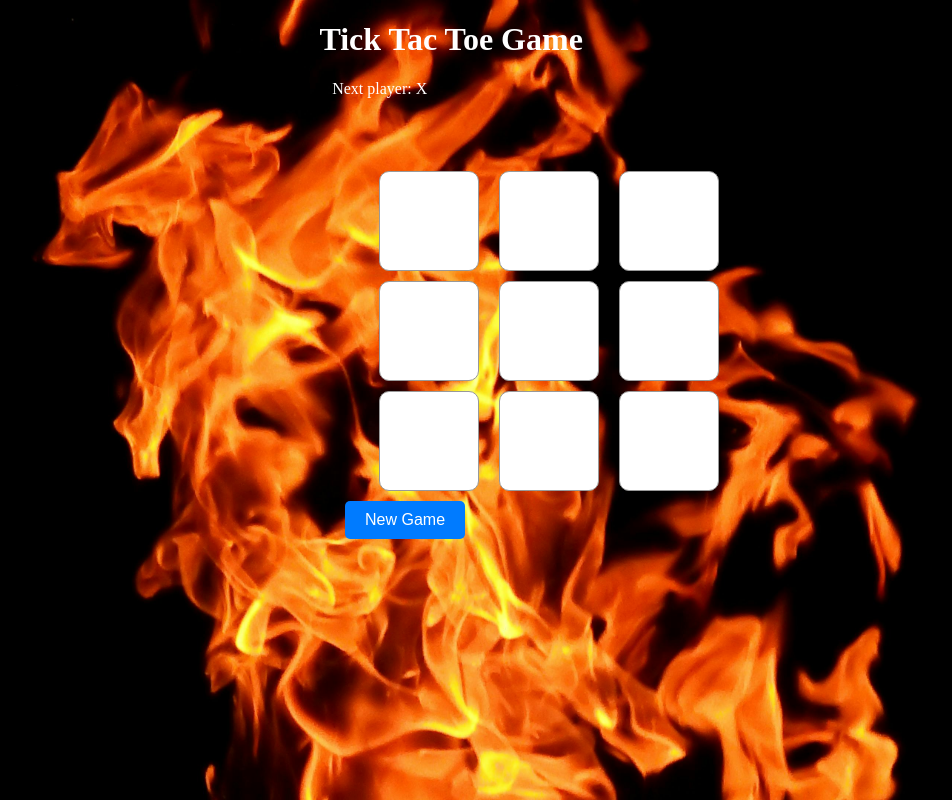
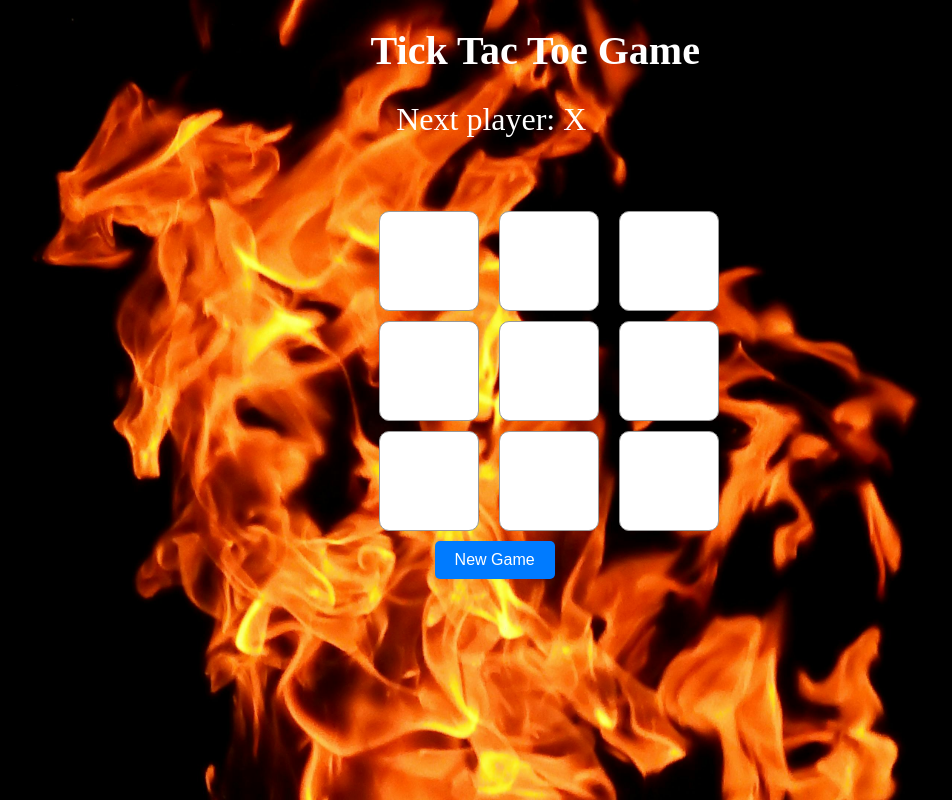
Before and after one commit to gangwar22/Tic_tak_toe, a React (Vite) app: page / in a window 1280 px wide. Shown: the whole page, without its empty margins (111-1063 px from the left). Built offline with nearby package versions, Linux system fonts and the light colour scheme.

Commit message:
css correction

```diff
--- a/src/TickTacToe.css
+++ b/src/TickTacToe.css
@@ -29,13 +29,15 @@
 .tick-tac-toe .status {
   margin-bottom: 10px;
   color: white;
-  margin-left: 34vw;
+  margin-left: 39vw;
+  font-size: 2rem;
 }
 
 .tick-tac-toe h1{
   color: white;
   height: 100%;
-  margin-left: 33vw;
+  margin-left: 37vw;
+  font-size: 2.5rem;
 }
 
 .new-game-button {
@@ -47,7 +49,7 @@
   border: none;
   border-radius: 5px;
   cursor: pointer;
-  margin-left: 35vw;
+  margin-left: 42vw;
 }
 
 body{
```
